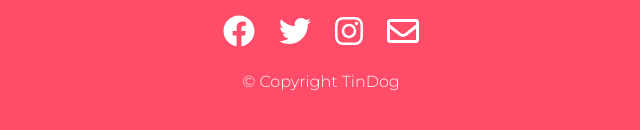
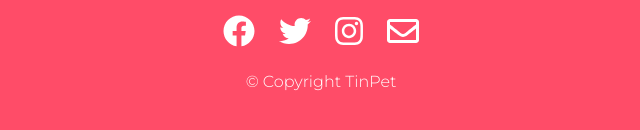
Before and after one commit to SalvJorg3/TinPet, a plain HTML site: page index.html in a window 1280 px wide. Shown: the part 3064-3194 px from the top of the page, 319-959 px from the left. Drawn offline with nearby package versions, Linux system fonts and the light colour scheme.

Commit message:
atualização index.html

```diff
--- a/index.html
+++ b/index.html
@@ -233,7 +233,7 @@ e class bootstrap col -->
     <i class="icone-redes fab fa-instagram fa-2x"></i>
     <i class="icone-redes far fa-envelope fa-2x"></i>
 
-    <p class="ultimo">© Copyright TinDog</p>
+    <p class="ultimo">© Copyright TinPet</p>
 
   </footer>
 
```
